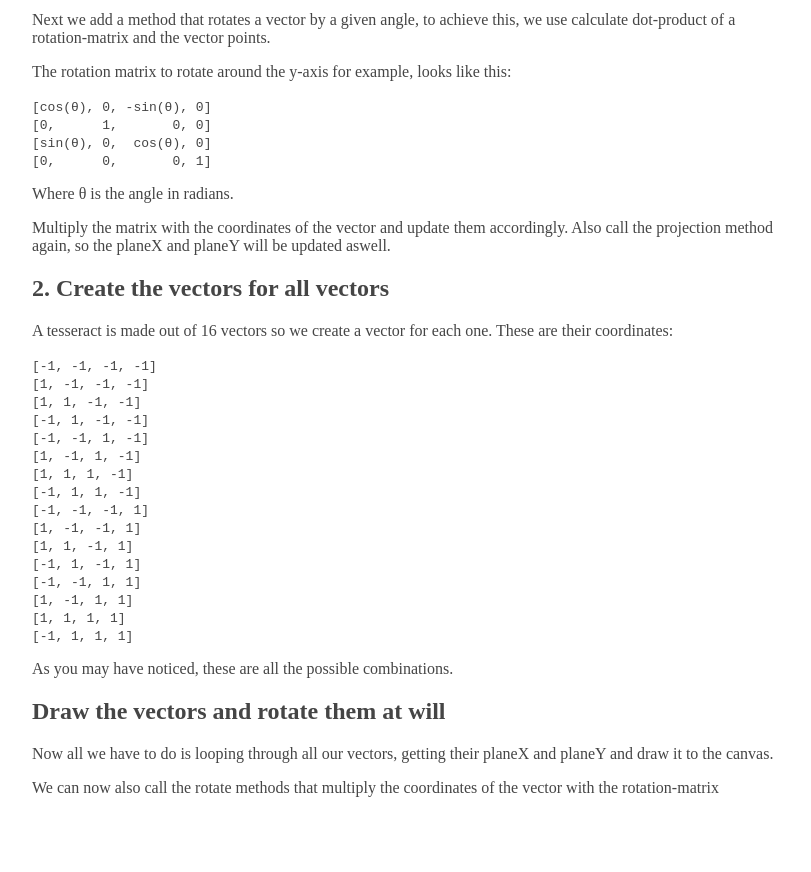
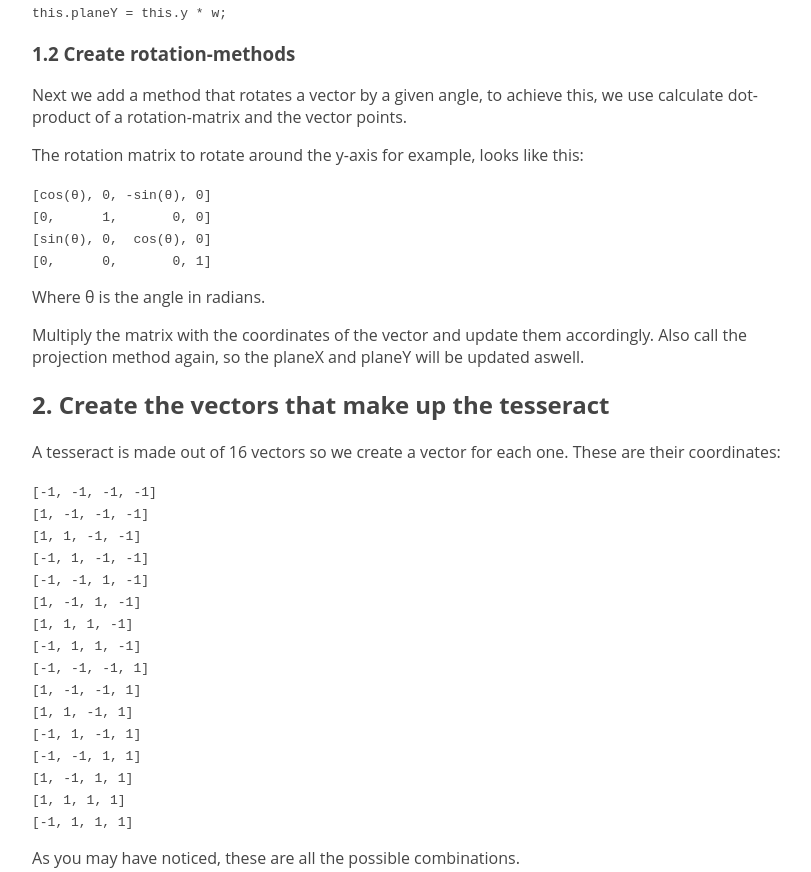
Before and after one commit to Juggern4ut/4d-render-calculation, a website: page dist/index.html in a window 1280 px wide. Shown: the part 1056-1928 px from the top of the page, without its empty margins (233-1044 px from the left). Before the commit the page ends 1869 px from the top, so only its background shows below. Drawn offline with Linux system fonts and the light colour scheme.

Commit message:
update font and some spelling errors

```diff
--- a/src/scss/main.scss
+++ b/src/scss/main.scss
@@ -1,5 +1,6 @@
 body{
     color: #454545;
+    font-family: Open Sans,Arial;
 }
 
 main{
```
Also changed, not shown: dist/css/main.css, dist/index.html, 1 other file.
